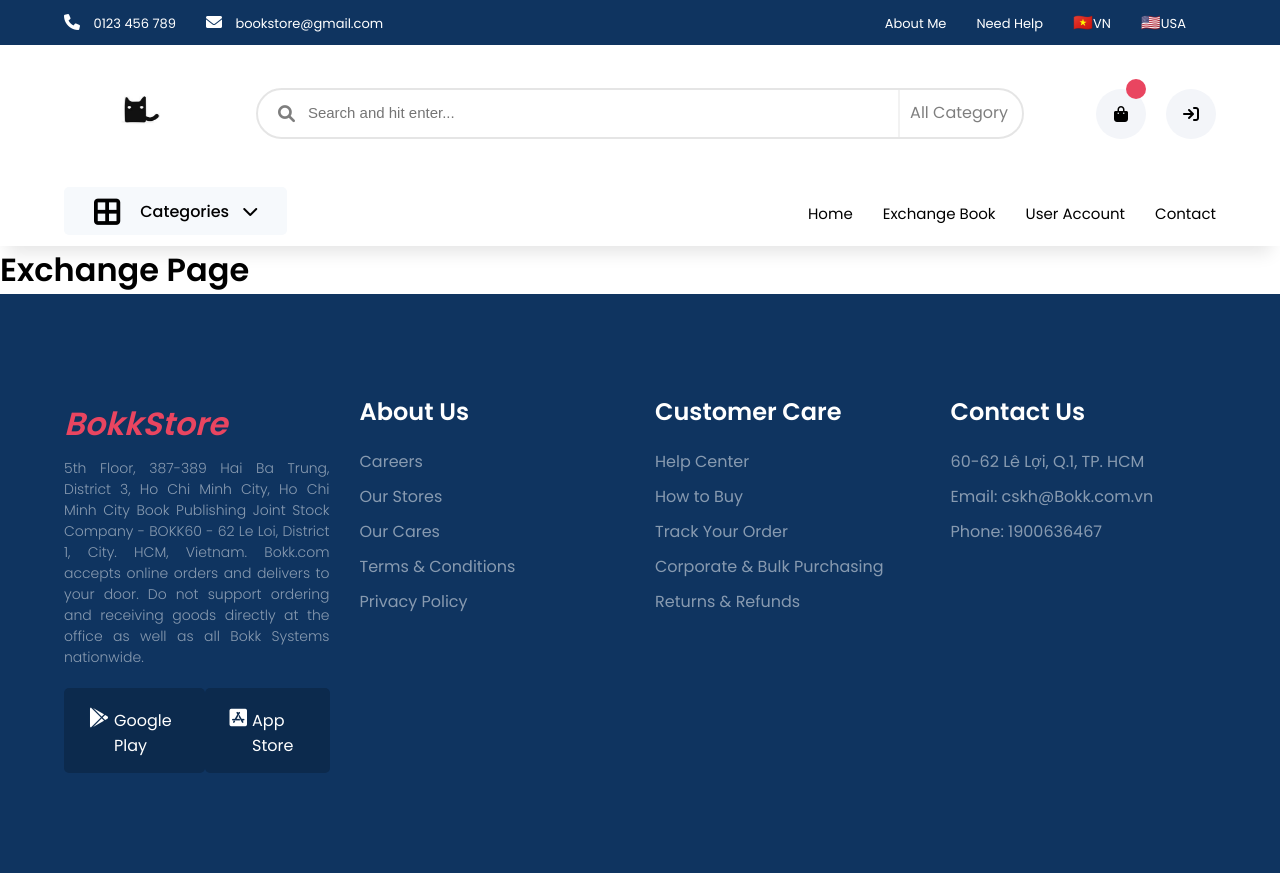
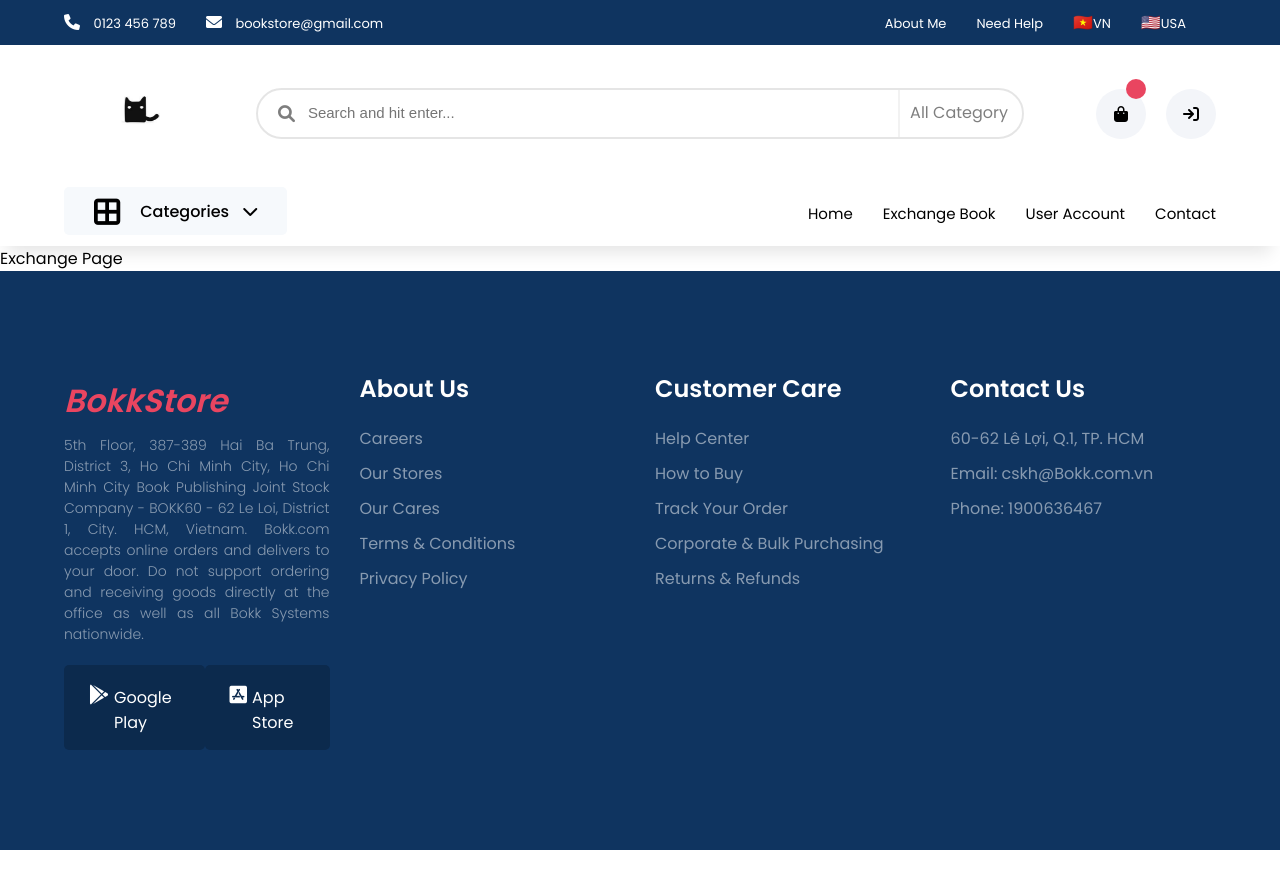
Before and after one commit to NgMinPhuc/book-website, a React (Vite) app in the folder FE/: page /exchange in a window 1280 px wide. After the commit the page ends 850 px from the top, so only its background shows below. Built offline with nearby package versions, Linux system fonts and the light colour scheme.

Commit message:
no change

```diff
--- a/FE/src/components/exchangeBook/Exchange.jsx
+++ b/FE/src/components/exchangeBook/Exchange.jsx
@@ -3,7 +3,7 @@ import React from "react";
 const exchange = () => {
   return (
     <div>
-      <h1>Exchange Page</h1>
+      Exchange Page
     </div>
   );
 };
```
